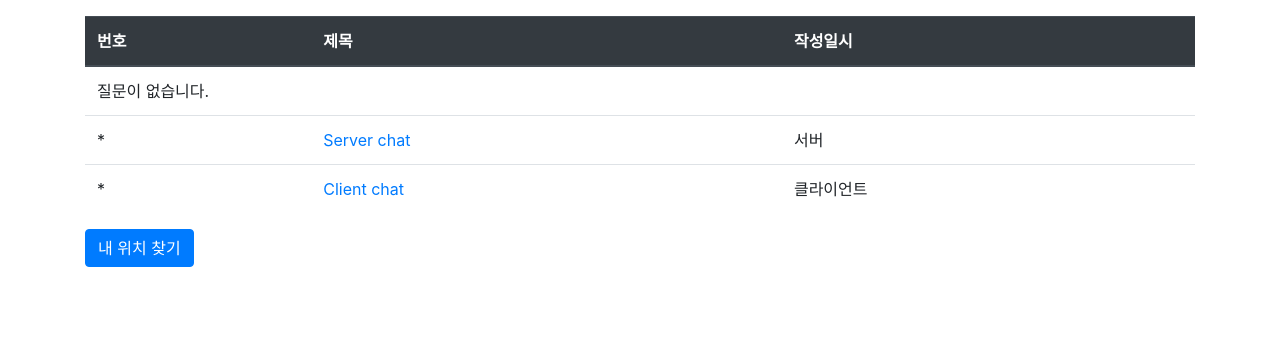
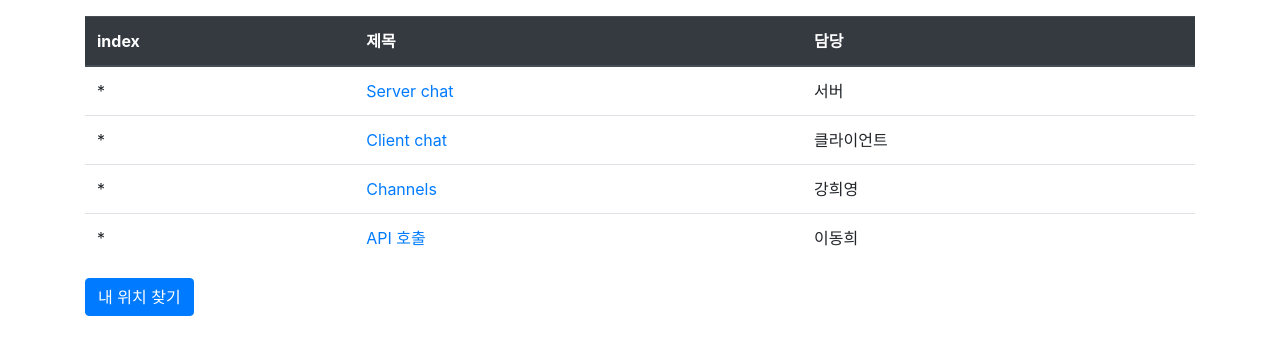
Before and after one commit to gmldudrkd/django, a Django app: template templates/pybo/question_list.html in a window 1280 px wide. Shown: the top 355 px of the page. Run offline with Django 3.2, Linux system fonts and the light colour scheme; the template is opened without the code that fills it, so the values that code supplies are empty; some libraries are stand-ins or nearby versions.

Commit message:
db제거

```diff
--- a/pybo/urls.py
+++ b/pybo/urls.py
@@ -1,6 +1,7 @@
 from django.urls import path
 from . import views
 from . import chat
+from . import get_list
 
 app_name='pybo'
 
@@ -11,5 +12,5 @@ urlpatterns = [
     path('question/create/', views.question_create, name='question_create'),
     path('server/', chat.server),
     path('client/', chat.client),
-    path('answer/', chat.answer_create, name='answer_create'),
+    path('call_api/', get_list.index),
 ]
--- a/templates/pybo/question_list.html
+++ b/templates/pybo/question_list.html
@@ -5,28 +5,12 @@
     <table class="table">
         <thead>
         <tr class="thead-dark">
-            <th>번호</th>
+            <th>index</th>
             <th>제목</th>
-            <th>작성일시</th>
+            <th>담당</th>
         </tr>
         </thead>
         <tbody>
-        {% if question_list %}
-        {% for question in question_list %}
-        <tr>
-            <td>{{ forloop.counter }}</td>
-            <td>
-                <a href="{% url 'pybo:detail' question.id %}">{{ question.subject }}</a>
-            </td>
-            <td>{{ question.create_date }}</td>
-        </tr>
-        {% endfor %}
-        {% else %}
-        <tr>
-            <td colspan="3">질문이 없습니다.</td>
-        </tr>
-        {% endif %}
-
         <tr>
             <td>*</td>
             <td><a href="/pybo/server/">Server chat</a></td>
@@ -37,6 +21,16 @@
             <td><a href="/pybo/client/">Client chat</a></td>
             <td>클라이언트</td>
         </tr>
+        <tr>
+            <td>*</td>
+            <td><a href="/pybo/channels/">Channels</a></td>
+            <td>강희영</td>
+        </tr>
+        <tr>
+            <td>*</td>
+            <td><a href="/pybo/call_api/">API 호출</a></td>
+            <td>이동희</td>
+        </tr>
         </tbody>
     </table>
 <!--    <a href="{% url 'pybo:question_create' %}" class="btn btn-primary">질문 등록하기</a>-->
```
Also changed, not shown: pybo/get_list.py (added, +10 -0 lines), templates/call/index.html (added, +14 -0 lines).
